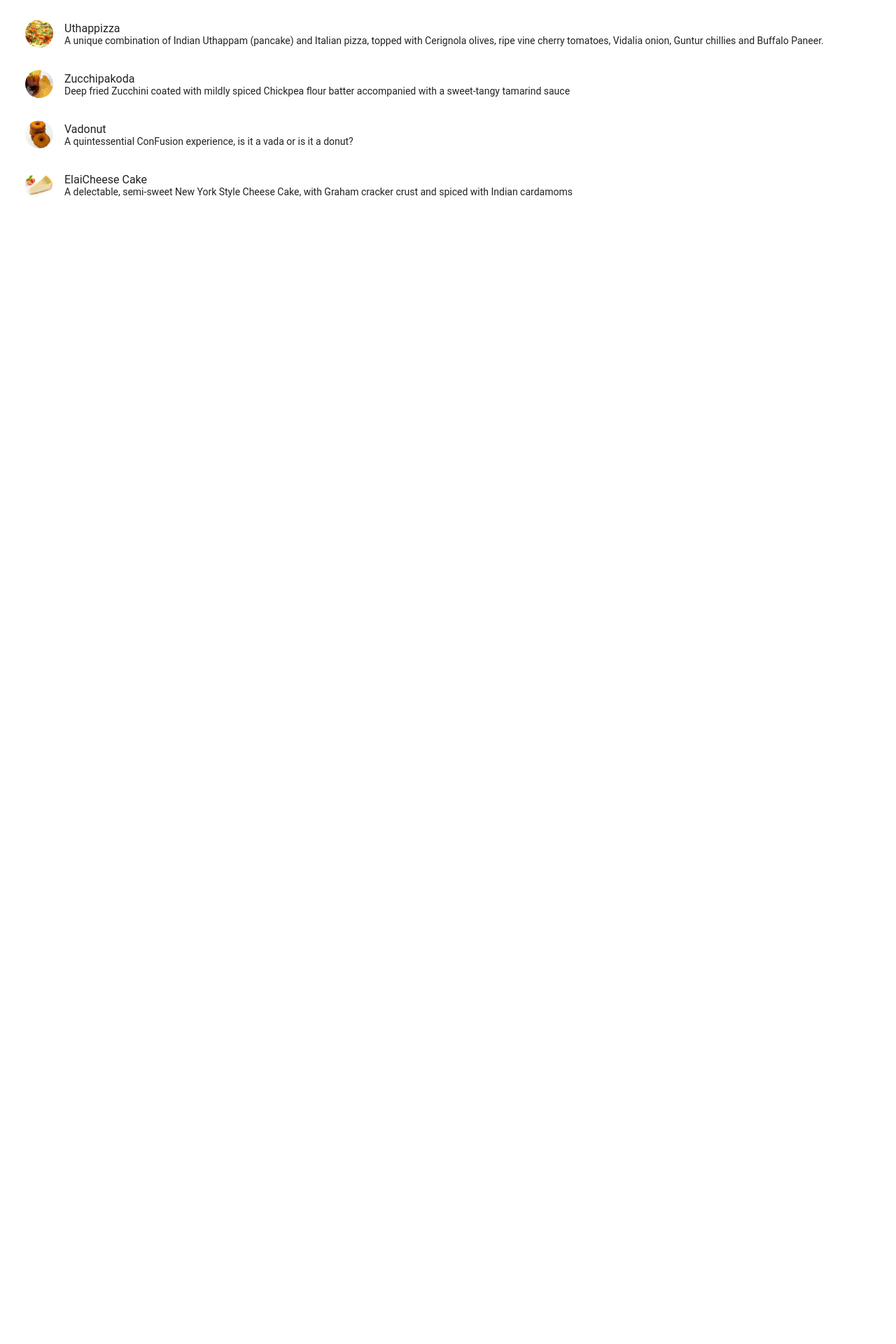
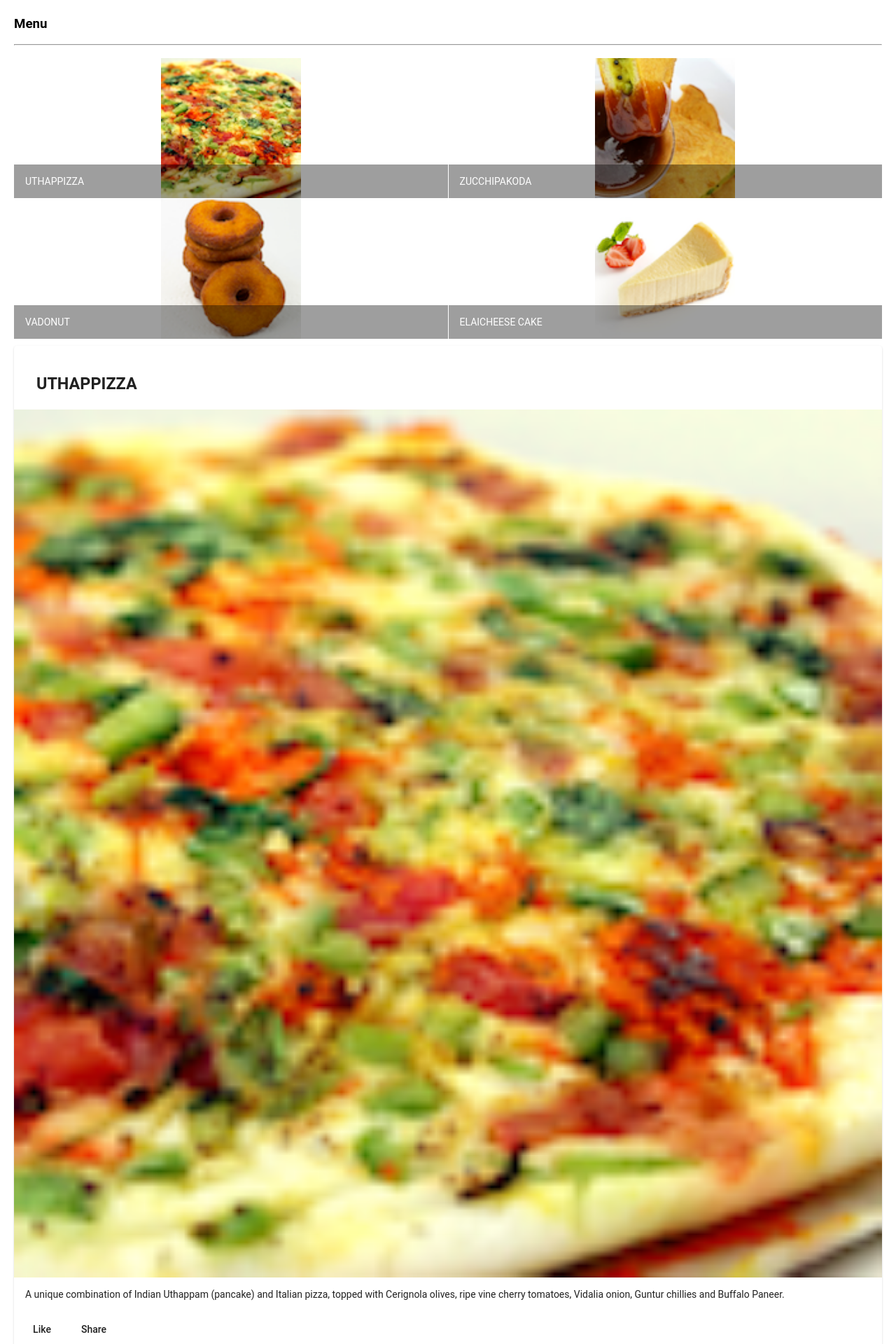
Before and after one commit to farzammalekzad/Angularcourse, an Angular app: page / in a window 1280 px wide. Shown: the part 80-2000 px from the top of the page at 70% size. Before the commit the page ends 800 px from the top, so only its background shows below. Built offline with nearby package versions, Linux system fonts and the light colour scheme.

Commit message:
Component Part 2

```diff
--- a/src/app/app.module.ts
+++ b/src/app/app.module.ts
@@ -7,6 +7,9 @@
 import { FlexLayoutModule } from '@angular/flex-layout';
 import { MenuComponent } from './menu/menu.component';
 import {MatListModule} from '@angular/material/list';
+import { MatGridListModule } from '@angular/material/grid-list';
+import {MatCardModule} from '@angular/material/card';
+import {MatButtonModule} from '@angular/material/button';
 
 @NgModule({
   declarations: [
@@ -19,6 +22,9 @@
     MatToolbarModule,
     FlexLayoutModule,
     MatListModule,
+    MatGridListModule,
+    MatCardModule,
+    MatButtonModule,
   ],
   providers: [],
   bootstrap: [AppComponent]
--- a/src/app/menu/menu.component.html
+++ b/src/app/menu/menu.component.html
@@ -1,9 +1,36 @@
 <div class="container" fxLayout="column" fxLayoutGap="10px">
-  <mat-list fxFlex>
-    <mat-list-item *ngFor="let dish of dishes">
-      <img mat-list-avatar src="{{dish.image}}" alt="{{dish.name}}">
-      <h1 mat-line>{{dish.name}}</h1>
-      <p mat-line><span>{{dish.description}}</span></p>
-    </mat-list-item>
-  </mat-list>
+  <div fxFlex>
+    <div>
+      <h3>Menu</h3>
+      <hr>
+    </div>
+  </div>
+  <div fxFlex>
+    <mat-grid-list cols="2" rowHeight="200px">
+      <mat-grid-tile *ngFor="let dish of dishes">
+        <img src="{{dish.image}}" height="200px" alt="{{dish.name}}">
+        <mat-grid-tile-footer>
+          <h1>{{dish.name | uppercase}}</h1>
+        </mat-grid-tile-footer>
+      </mat-grid-tile>
+    </mat-grid-list>
+  </div>
+  <div fxFlex *ngIf="selectedDish">
+    <mat-card>
+      <mat-card-header>
+        <mat-card-title>
+          <h3>{{selectedDish.name | uppercase}}</h3>
+        </mat-card-title>
+      </mat-card-header>
+      <img mat-card-image src="{{selectedDish.image}}" alt="{{selectedDish.name}}">
+      <mat-card-content>
+        <p>{{selectedDish.description}}</p>
+      </mat-card-content>
+      <mat-card-actions>
+        <button mat-button>Like</button>
+        <button mat-button>Share</button>
+      </mat-card-actions>
+    </mat-card>
+  </div>
+
 </div>
--- a/src/app/menu/menu.component.ts
+++ b/src/app/menu/menu.component.ts
@@ -1,14 +1,6 @@
 import { Component, OnInit } from '@angular/core';
 import { Dish} from '../shared/dish';
-
-@Component({
-  selector: 'app-menu',
-  templateUrl: './menu.component.html',
-  styleUrls: ['./menu.component.scss']
-})
-export class MenuComponent implements OnInit {
-
-    dishes: Dish[] = [
+const DISHES: Dish[] = [
   {
     id: '0',
     name: 'Uthappizza',
@@ -51,6 +43,17 @@
     description: 'A delectable, semi-sweet New York Style Cheese Cake, with Graham cracker crust and spiced with Indian cardamoms'
   }
 ];
+
+@Component({
+  selector: 'app-menu',
+  templateUrl: './menu.component.html',
+  styleUrls: ['./menu.component.scss']
+})
+export class MenuComponent implements OnInit {
+
+    dishes = DISHES;
+    selectedDish = DISHES[0];
+
   constructor() { }
 
   ngOnInit() {
```
Lines whose indentation alone changed are shown as unchanged.
